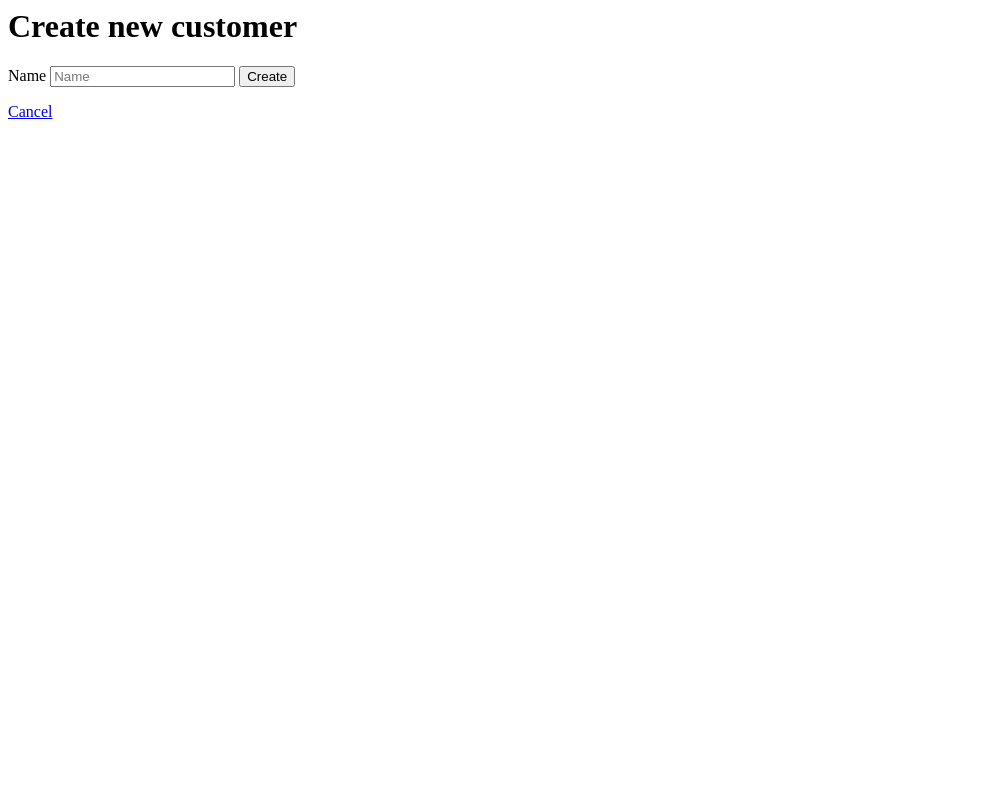
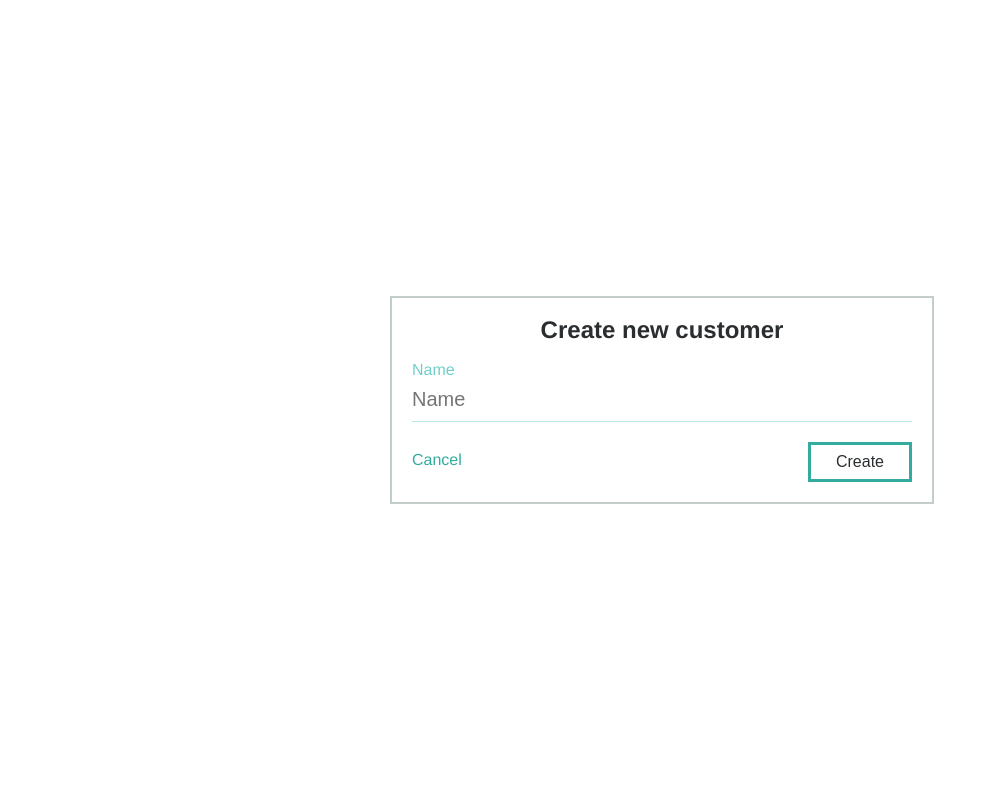
Before and after one commit to egor-sorokin/customers-and-orders, a Flask app: page /customers/new in a window 1280 px wide. Shown: the whole page, without its empty margins (0-989 px from the left). Run offline with Flask 2, Linux system fonts and the light colour scheme.

Commit message:
Add styles for edit & create customer

```diff
--- /dev/null
+++ b/vagrant/customers-orders/static/styles.css
@@ -0,0 +1,116 @@
+* {
+    margin: 0;
+    padding: 0;
+
+    border: 0;
+
+    font-size: 100%;
+}
+
+html,
+body {
+    height: 100%;
+
+    line-height: 1;
+    font-family: "Helvetica Neue", sans-serif;
+}
+
+input:focus,
+textarea:focus,
+a:focus {
+    outline: none;
+    box-shadow: 0 0 0;
+}
+
+a {
+    color: #000;
+    text-decoration: none;
+}
+
+ul, ol {
+    list-style: none;
+}
+
+input, textarea {
+    border: none;
+    border-radius: 0;
+    box-shadow: 0 0 0;
+}
+
+button {
+    border: none;
+    background-color: #fff;
+}
+
+body {
+    position: relative;
+    font-size: 100%;
+}
+
+.link {
+    color: #33AC9F;
+    transition: color 0.5s ease;
+}
+
+.link:hover {
+    color: #2A2E30;
+}
+
+.container {
+    position: absolute;
+    top: 50%;
+    left: 50%;
+
+    width: 500px;
+
+    padding: 20px 20px;
+
+    border: 2px solid rgba(136, 156, 152, 0.5);
+
+    transform: translateX(-250px) translateY(-50%);
+}
+
+.title {
+    text-align: center;
+    font-size: 24px;
+    color: #2A2E30;
+}
+
+.form {
+    margin-top: 20px;
+    margin-bottom: 30px;
+}
+
+.form__label {
+    font-size: 16px;
+    font-weight: 300;
+    color: #71CFC7;
+}
+
+.form__input {
+    width: 100%;
+
+    padding: 10px 0;
+
+    border-bottom: 1px solid rgba(113, 207, 199, 0.5);
+
+    font-size: 20px;
+}
+
+.form__button {
+    float: right;
+
+    padding: 8px 25px;
+    margin-top: 20px;
+    border: 3px solid #33AC9F;
+
+    transition: background-color 0.5s ease,
+    color 0.5s ease;
+
+    color: #2A2E30;
+}
+
+.form__button:hover {
+    background-color: #33AC9F;
+    color: #FFF;
+}
--- a/vagrant/customers-orders/templates/base.html
+++ b/vagrant/customers-orders/templates/base.html
@@ -1,6 +1,7 @@
 <html>
 <head>
     <title>Customers and orders</title>
+    <link rel="stylesheet" type="text/css" href="{{ url_for('static', filename='styles.css') }}">
 </head>
 <body>
 <div class="wrapper">
--- a/vagrant/customers-orders/templates/customers/create.html
+++ b/vagrant/customers-orders/templates/customers/create.html
@@ -1,16 +1,19 @@
 {% extends 'base.html' %}
 
 {% block content %}
-<h1>Create new customer</h1>
 
-<form action="{{ url_for('create_new_customer') }}" method="post">
-    <label for="name">Name
-        <input type="text" id="name" name="name" placeholder="Name">
-    </label>
+<div class="container">
+    <h1 class="title">Create new customer</h1>
 
-    <button type="submit">Create</button>
-</form>
+    <form action="{{ url_for('create_new_customer') }}" method="post" class="form">
+        <label for="name" class="form__label">Name
+            <input type="text" id="name" class="form__input" name="name" placeholder="Name">
+        </label>
 
-<a href="{{ url_for('show_customers') }}">Cancel</a>
+        <button type="submit" class="form__button">Create</button>
+    </form>
+
+    <a href="{{ url_for('show_customers') }}" class="link">Cancel</a>
+</div>
 
 {% endblock %}}
```
Also changed, not shown: vagrant/customers-orders/templates/customers/delete.html (+7 -5 lines), vagrant/customers-orders/templates/customers/edit.html (+11 -8 lines).
